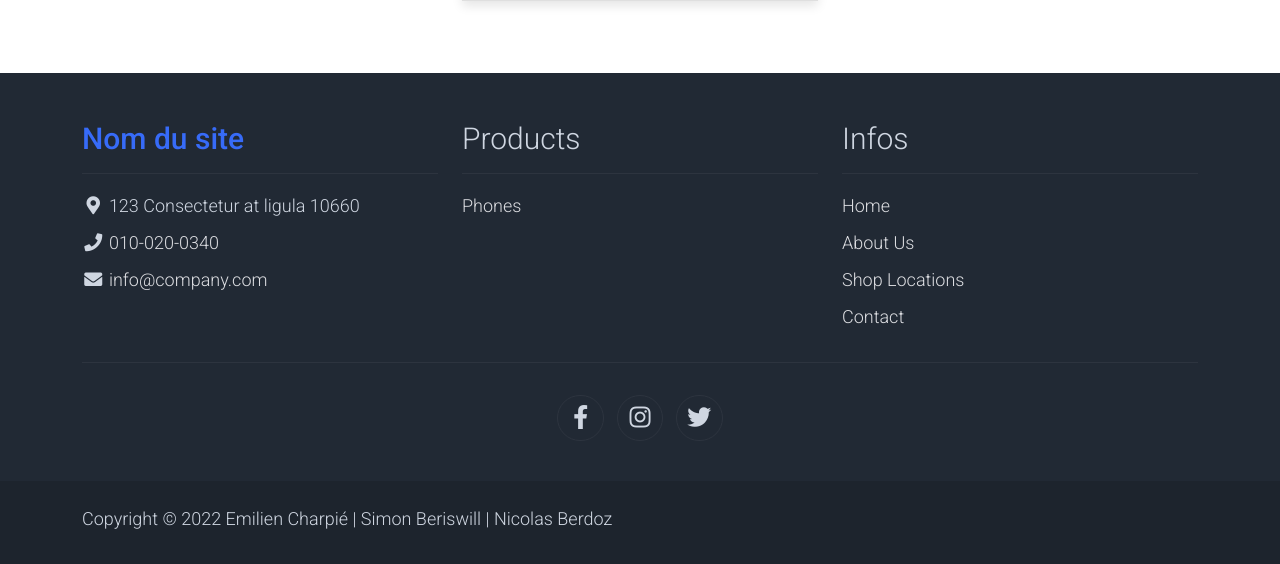
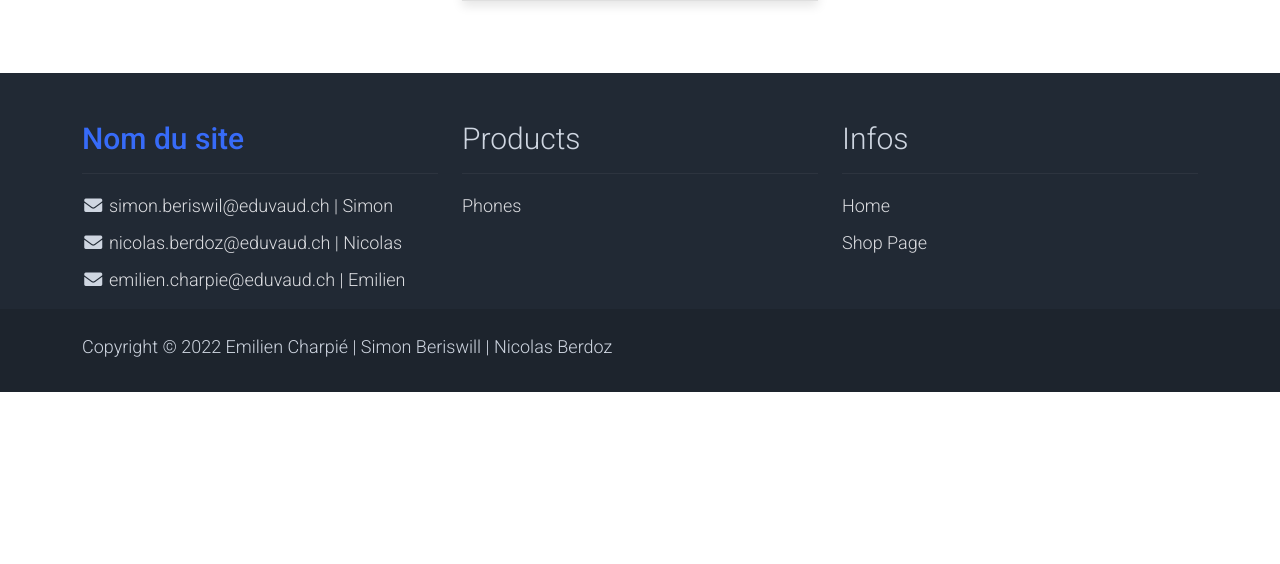
Before and after one commit to Noc405/P_042-Smartphone, a PHP site: template SourceFile/views/pages/home/home.php in a window 1280 px wide. Shown: the part 1039-1603 px from the top of the page. After the commit the page ends 1431 px from the top, so only its background shows below. Run offline with PHP 8.4, Linux system fonts and the light colour scheme; the template is opened without the code that fills it, so the values that code supplies are empty.

Commit message:
Projet finit

```diff
--- a/SourceFile/views/footer.php
+++ b/SourceFile/views/footer.php
@@ -7,16 +7,16 @@
                     <h2 class="h2 text-success border-bottom pb-3 border-light logo">Nom du site</h2>
                     <ul class="list-unstyled text-light footer-link-list">
                         <li>
-                            <i class="fas fa-map-marker-alt fa-fw"></i>
-                            123 Consectetur at ligula 10660
-                        </li>
-                        <li>
-                            <i class="fa fa-phone fa-fw"></i>
-                            <a class="text-decoration-none" href="tel:010-020-0340">010-020-0340</a>
+                            <i class="fa fa-envelope fa-fw"></i>
+                            <a class="text-decoration-none" href="mailto:info@company.com">simon.beriswil@eduvaud.ch | Simon</a>
                         </li>
                         <li>
                             <i class="fa fa-envelope fa-fw"></i>
-                            <a class="text-decoration-none" href="mailto:info@company.com">info@company.com</a>
+                            <a class="text-decoration-none" href="mailto:info@company.com">nicolas.berdoz@eduvaud.ch | Nicolas</a>
+                        </li>
+                        <li>
+                            <i class="fa fa-envelope fa-fw"></i>
+                            <a class="text-decoration-none" href="mailto:info@company.com">emilien.charpie@eduvaud.ch | Emilien</a>
                         </li>
                     </ul>
                 </div>
@@ -31,16 +31,14 @@
                 <div class="col-md-4 pt-5">
                     <h2 class="h2 text-light border-bottom pb-3 border-light">Infos</h2>
                     <ul class="list-unstyled text-light footer-link-list">
-                        <li><a class="text-decoration-none" href="#">Home</a></li>
-                        <li><a class="text-decoration-none" href="#">About Us</a></li>
-                        <li><a class="text-decoration-none" href="#">Shop Locations</a></li>
-                        <li><a class="text-decoration-none" href="#">Contact</a></li>
+                        <li><a class="text-decoration-none" href="index.php?controller=home&action=home">Home</a></li>
+                        <li><a class="text-decoration-none" href="index.php?controller=shop&action=home&os=all&order=all">Shop Page</a></li>
                     </ul>
                 </div>
 
             </div>
-
-            <div class="row text-light mb-4">
+            <!-- Social network icons -->
+            <!-- <div class="row text-light mb-4">
                 <div class="col-12 mb-3">
                     <div class="w-100 my-3 border-top border-light"></div>
                 </div>
@@ -57,7 +55,7 @@
                         </li>
                     </ul>
                 </div>
-            </div>
+            </div> -->
         </div>
 
         <div class="w-100 bg-black py-3">
```
Also changed, not shown: SourceFile/data/database/db_smartphones.sql (+7 -6 lines), SourceFile/views/menu.php (+6 -3 lines), SourceFile/views/pages/home/home.php (+12 -12 lines).
